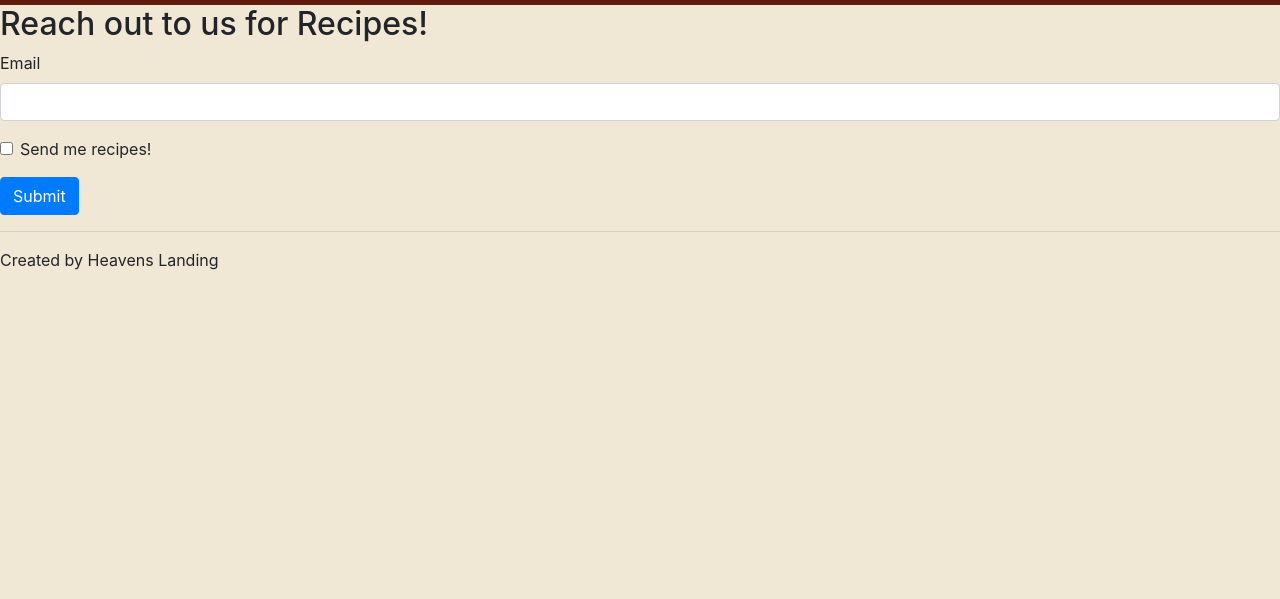
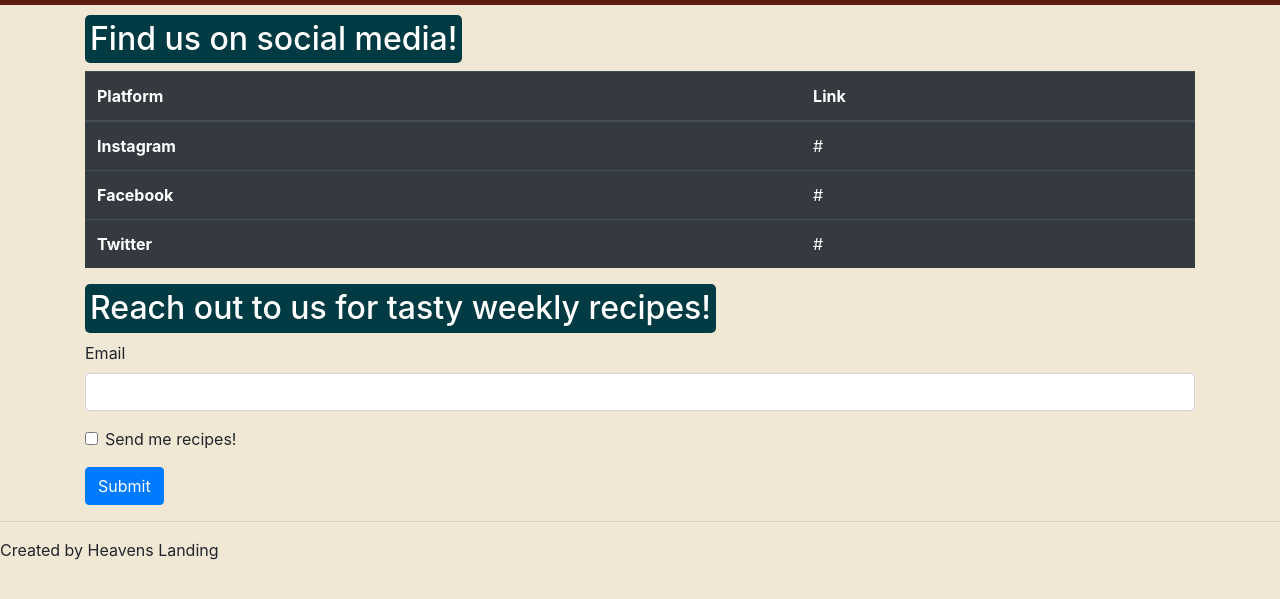
Before and after one commit to HeavensLanding/WhiskedWonder, a plain HTML site: page contact-us.html in a window 1280 px wide. Shown: the part 91-690 px from the top of the page. Drawn offline with nearby package versions, Linux system fonts and the light colour scheme.

Commit message:
contact table

```diff
--- a/contact-us.html
+++ b/contact-us.html
@@ -22,10 +22,35 @@
       </div>
     </div>
   </nav>
-
-
+<!-- table for social media-->
+<div class="container">
+<h2>Find us on social media!</h2>
+    <table class="table table-dark">
+        <thead>
+        <tr>
+            <th scope="col">Platform</th>
+            <th scope="col">Link</th>
+        </tr>
+        </thead>
+        <tbody>
+        <tr>
+            <th scope="row">Instagram</th>
+            <td>#</td>
+        </tr>
+        <tr>
+            <th scope="row">Facebook</th>
+            <td>#</td>
+        </tr>
+        <tr>
+            <th scope="row">Twitter</th>
+            <td>#</td>
+        </tr>
+        </tbody>
+    </table>
+</div>
   <!--Form for emails-->
-        <h2>Reach out to us for Recipes!</h2>
+<div class="container">
+        <h2>Reach out to us for tasty weekly recipes!</h2>
     <form>
         <div class="mb-3">
           <label for="email-input" class="form-label">
@@ -49,7 +74,7 @@
           Submit
         </button>
       </form>
-
+</div>
       <hr>
 Created by Heavens Landing
     <script src="/node_modules/jquery/dist/jquery.js"></script>
--- a/styles.css
+++ b/styles.css
@@ -28,3 +28,13 @@ h3{
     background-color: rgba(96,28,15,255);
     color: white;
 }
+
+h2{
+    padding: 5px;
+    border-radius: 5px;
+    height: fit-content;
+    width: fit-content;
+    background-color: rgb(0, 58, 66);
+    color: white;
+    margin-top: 10px;
+}
```
